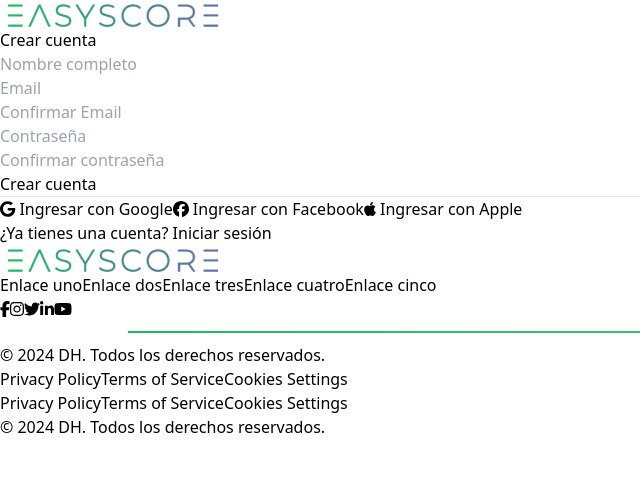
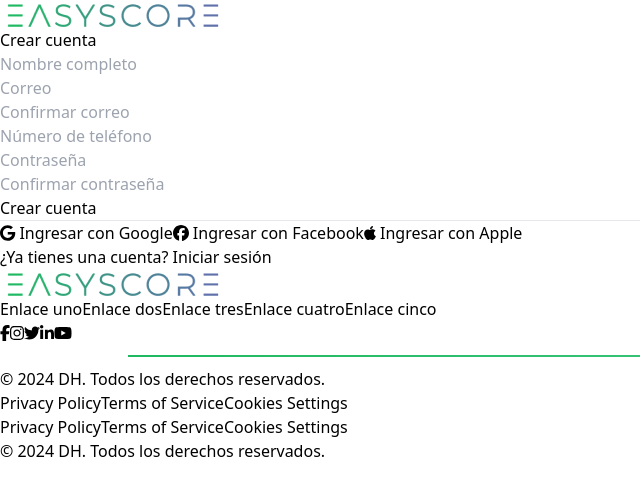
Before and after one commit to IgnacioFares/Proyecto-Integrador, a React (Vite) app in the folder frontend/: page / in a window 1280 px wide. Shown: the top 496 px of the page, without its empty margins (0-640 px from the left). Built offline with nearby package versions, Linux system fonts and the light colour scheme.

Commit message:
actualizado

```diff
--- a/frontend/src/Components/FormularioRegistro/FormularioRegistro.jsx
+++ b/frontend/src/Components/FormularioRegistro/FormularioRegistro.jsx
@@ -7,6 +7,7 @@ const FormularioRegistro = () => {
         nombreCompleto: '',
         correo: '',
         confirmarCorreo: '',
+        telefono: '',
         contraseña: '',
         confirmarContraseña: ''
     });
@@ -25,6 +26,11 @@ const FormularioRegistro = () => {
             nuevosErrores.correo = 'El correo no es válido.';
         } else if (datosFormulario.correo !== datosFormulario.confirmarCorreo) {
             nuevosErrores.confirmarCorreo = 'Los correos no coinciden.';
+        }
+
+        const patronTelefono = /^[0-9]+$/;
+        if (!patronTelefono.test(datosFormulario.telefono)) {
+            nuevosErrores.telefono = 'El número de teléfono solo debe contener dígitos.';
         }
 
         if (datosFormulario.contraseña !== datosFormulario.confirmarContraseña) {
@@ -72,7 +78,7 @@ const FormularioRegistro = () => {
                         type="email"
                         id="correo"
                         name="correo"
-                        placeholder="Email"
+                        placeholder="Correo"
                         className="w-full px-3 py-2 border border-gray-300 rounded"
                         value={datosFormulario.correo}
                         onChange={manejarCambio}
@@ -85,12 +91,25 @@ const FormularioRegistro = () => {
                         type="email"
                         id="confirmarCorreo"
                         name="confirmarCorreo"
-                        placeholder="Confirmar Email"
+                        placeholder="Confirmar correo"
                         className="w-full px-3 py-2 border border-gray-300 rounded"
                         value={datosFormulario.confirmarCorreo}
                         onChange={manejarCambio}
                     />
                     {errores.confirmarCorreo && <p className="text-red-500 text-sm mt-1">{errores.confirmarCorreo}</p>}
+                </div>
+
+                <div className="mb-4">
+                    <input
+                        type="text"
+                        id="telefono"
+                        name="telefono"
+                        placeholder="Número de teléfono"
+                        className="w-full px-3 py-2 border border-gray-300 rounded"
+                        value={datosFormulario.telefono}
+                        onChange={manejarCambio}
+                    />
+                    {errores.telefono && <p className="text-red-500 text-sm mt-1">{errores.telefono}</p>}
                 </div>
 
                 <div className="mb-4">
```
